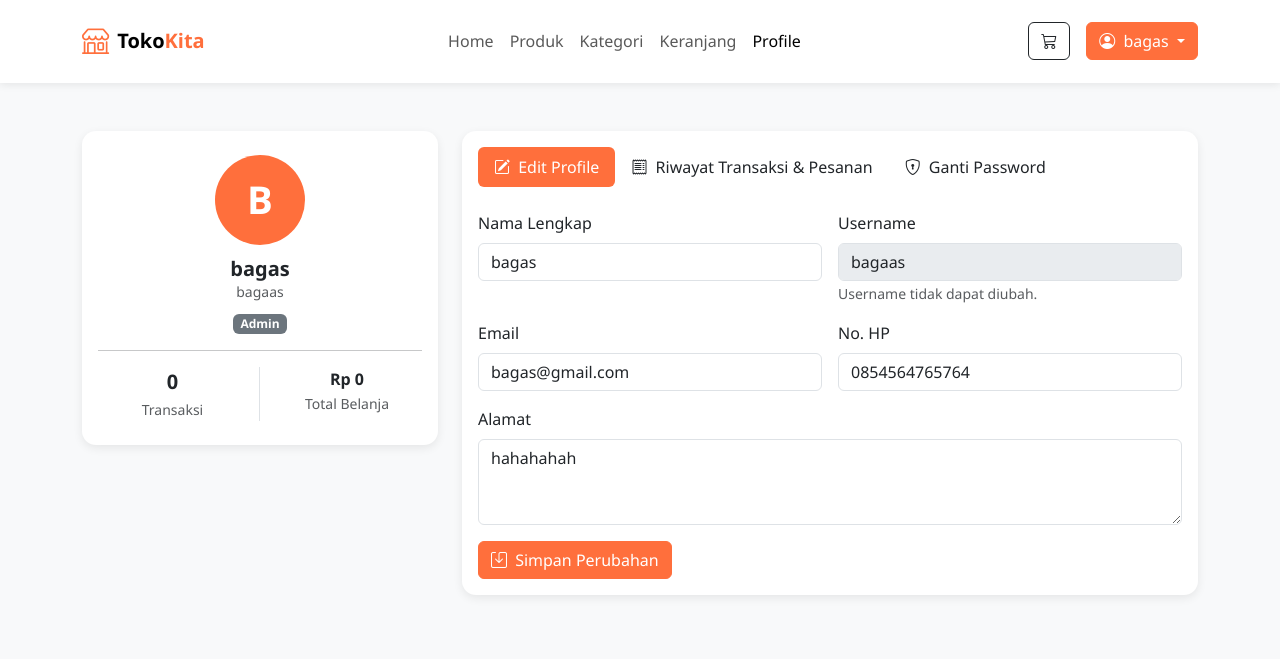
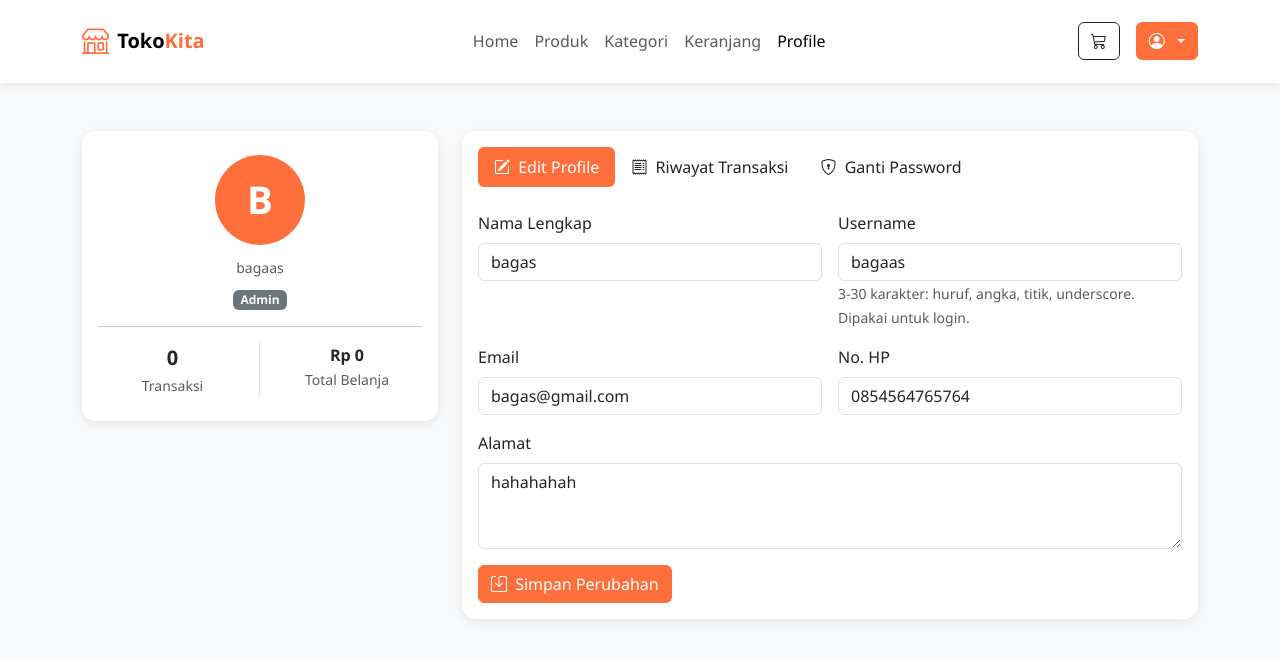
Before and after one commit to rakhapamungkas1304-sudo/toko_rakha, a PHP site: page /profile.php in a window 1280 px wide. Shown: the top 659 px of the page. Run offline with PHP 8.4, Linux system fonts and the light colour scheme; a user stored in the database is signed in; data comes from the database, SQL or seed files in the repository.

Commit message:
Update profile handling to include username

```diff
--- a/profile.php
+++ b/profile.php
@@ -24,20 +24,34 @@ $jumlah_keranjang = array_sum($_SESSION['keranjang']);
 // PROSES UPDATE PROFILE
 // ==============================
 if (isset($_POST['simpan_profile'])) {
-    $nama = trim($_POST['nama']);
-    $email = trim($_POST['email']);
-    $hp = trim($_POST['hp']);
-    $alamat = trim($_POST['alamat'] ?? '');
+    $nama     = trim($_POST['nama']);
+    $username = trim($_POST['username'] ?? '');
+    $email    = trim($_POST['email']);
+    $hp       = trim($_POST['hp']);
+    $alamat   = trim($_POST['alamat']);
 
-    if ($nama === '' || $email === '') {
-        $pesan = "Nama dan email tidak boleh kosong.";
+    if ($nama === '' || $email === '' || $username === '') {
+        $pesan = "Nama, username, dan email tidak boleh kosong.";
+        $tipePesan = "danger";
+    } elseif (!preg_match('/^[A-Za-z0-9_.]{3,30}$/', $username)) {
+        $pesan = "Username 3-30 karakter, hanya huruf, angka, titik, dan underscore.";
+        $tipePesan = "danger";
+    } else {
+        // Pastikan username belum dipakai user lain
+        $cek = mysqli_prepare($koneksi, "SELECT id FROM tb_user WHERE username = ? AND id != ?");
+        mysqli_stmt_bind_param($cek, "si", $username, $id_user);
+        mysqli_stmt_execute($cek);
+        $dipakai = mysqli_fetch_assoc(mysqli_stmt_get_result($cek));
+
+        if ($dipakai) {
+            $pesan = "Username \"" . $username . "\" sudah dipakai pengguna lain.";
             $tipePesan = "danger";
         } else {
             $stmt = mysqli_prepare(
                 $koneksi,
-            "UPDATE tb_user SET nama = ?, email = ?, hp = ?, alamat = ? WHERE id = ?"
+                "UPDATE tb_user SET nama = ?, username = ?, email = ?, hp = ?, alamat = ? WHERE id = ?"
             );
-        mysqli_stmt_bind_param($stmt, "ssssi", $nama, $email, $hp, $alamat, $id_user);
+            mysqli_stmt_bind_param($stmt, "sssssi", $nama, $username, $email, $hp, $alamat, $id_user);
 
             if (mysqli_stmt_execute($stmt)) {
                 $_SESSION['user_nama'] = $nama; // perbarui nama di navbar
@@ -45,6 +59,7 @@ if (isset($_POST['simpan_profile'])) {
             } else {
                 $pesan = "Gagal memperbarui profil.";
                 $tipePesan = "danger";
+            }
         }
     }
 }
@@ -98,7 +113,7 @@ if (!$user) {
 }
 
 // ==============================
-// AMBIL RIWAYAT TRANSAKSI BESERTA DETAIL ITEM YANG DIPESAN
+// AMBIL RIWAYAT TRANSAKSI
 // ==============================
 $riwayat = [];
 $stmt = mysqli_prepare(
@@ -113,24 +128,6 @@ mysqli_stmt_bind_param($stmt, "i", $id_user);
 mysqli_stmt_execute($stmt);
 $res = mysqli_stmt_get_result($stmt);
 while ($row = mysqli_fetch_assoc($res)) {
-    // Ambil detail produk yang dipesan pada transaksi ini
-    $id_trx = $row['id_transaksi'];
-    $stmt_detail = mysqli_prepare(
-        $koneksi,
-        "SELECT p.nama, d.jumlah, p.harga
-         FROM tb_detail d
-         JOIN tb_produk p ON d.id_produk = p.id
-         WHERE d.id_transaksi = ?"
-    );
-    mysqli_stmt_bind_param($stmt_detail, "i", $id_trx);
-    mysqli_stmt_execute($stmt_detail);
-    $res_detail = mysqli_stmt_get_result($stmt_detail);
-
-    $row['items_pesanan'] = [];
-    while ($item = mysqli_fetch_assoc($res_detail)) {
-        $row['items_pesanan'][] = $item;
-    }
-
     $riwayat[] = $row;
 }
 
@@ -139,7 +136,6 @@ $totalBelanja = 0;
 foreach ($riwayat as $r) {
     $totalBelanja += $r['total_harga'];
 }
-$nama_user = $user['nama'];
 ?>
 <!DOCTYPE html>
 <html lang="id">
@@ -306,7 +302,7 @@ $nama_user = $user['nama'];
                             </li>
                             <li class="nav-item">
                                 <button class="nav-link" data-bs-toggle="pill" data-bs-target="#tab-riwayat">
-                                    <i class="bi bi-receipt me-1"></i> Riwayat Transaksi & Pesanan
+                                    <i class="bi bi-receipt me-1"></i> Riwayat Transaksi
                                 </button>
                             </li>
                             <li class="nav-item">
@@ -328,9 +324,10 @@ $nama_user = $user['nama'];
                                         </div>
                                         <div class="col-md-6">
                                             <label class="form-label">Username</label>
-                                            <input type="text" class="form-control"
-                                                value="<?= htmlspecialchars($user['username'] ?? '') ?>" disabled>
-                                            <small class="text-muted">Username tidak dapat diubah.</small>
+                                            <input type="text" name="username" class="form-control"
+                                                value="<?= htmlspecialchars($user['username'] ?? '') ?>"
+                                                required pattern="[A-Za-z0-9_.]{3,30}">
+                                            <small class="text-muted">3-30 karakter: huruf, angka, titik, underscore. Dipakai untuk login.</small>
                                         </div>
                                         <div class="col-md-6">
                                             <label class="form-label">Email</label>
@@ -356,7 +353,7 @@ $nama_user = $user['nama'];
                                 </form>
                             </div>
 
-                            <!-- TAB RIWAYAT TRANSAKSI & PESANAN -->
+                            <!-- TAB RIWAYAT TRANSAKSI -->
                             <div class="tab-pane fade" id="tab-riwayat">
                                 <?php if (count($riwayat) === 0): ?>
                                     <div class="text-center py-5">
@@ -370,7 +367,7 @@ $nama_user = $user['nama'];
                                             <thead class="table-light">
                                                 <tr>
                                                     <th>No. Invoice</th>
-                                                    <th>Tanggal & Produk Pesanan</th>
+                                                    <th>Tanggal</th>
                                                     <th class="text-center">Jumlah Item</th>
                                                     <th class="text-end">Total</th>
                                                     <th class="text-center">Aksi</th>
@@ -379,29 +376,14 @@ $nama_user = $user['nama'];
                                             <tbody>
                                                 <?php foreach ($riwayat as $trx): ?>
                                                     <tr>
-                                                        <td class="fw-semibold align-top">
-                                                            INV-<?= str_pad($trx['id_transaksi'], 5, "0", STR_PAD_LEFT) ?>
-                                                        </td>
-                                                        <td class="align-top">
-                                                            <div><?= date("d M Y", strtotime($trx['tanggal'])) ?></div>
-                                                            <div class="mt-2">
-                                                                <small class="text-muted fw-semibold">Produk yang dipesan:</small>
-                                                                <ul class="mb-0 ps-3 small text-secondary">
-                                                                    <?php if (!empty($trx['items_pesanan'])): ?>
-                                                                        <?php foreach ($trx['items_pesanan'] as $item): ?>
-                                                                            <li><?= htmlspecialchars($item['nama']) ?> (<?= (int)$item['jumlah'] ?>x)</li>
-                                                                        <?php endforeach; ?>
-                                                                    <?php else: ?>
-                                                                        <li>Tidak ada detail produk</li>
-                                                                    <?php endif; ?>
-                                                                </ul>
-                                                            </div>
-                                                        </td>
-                                                        <td class="text-center align-top"><?= (int) $trx['total_item'] ?> barang</td>
-                                                        <td class="text-end fw-semibold align-top">Rp
+                                                        <td class="fw-semibold">
+                                                            INV-<?= str_pad($trx['id_transaksi'], 5, "0", STR_PAD_LEFT) ?></td>
+                                                        <td><?= date("d M Y", strtotime($trx['tanggal'])) ?></td>
+                                                        <td class="text-center"><?= (int) $trx['total_item'] ?> barang</td>
+                                                        <td class="text-end fw-semibold">Rp
                                                             <?= number_format($trx['total_harga'], 0, ',', '.') ?>
                                                         </td>
-                                                        <td class="text-center align-top">
+                                                        <td class="text-center">
                                                             <a href="invoice.php?id=<?= $trx['id_transaksi'] ?>" target="_blank"
                                                                 class="btn btn-sm btn-outline-dark">
                                                                 <i class="bi bi-printer"></i> Invoice
```
Lines whose indentation alone changed are shown as unchanged.
